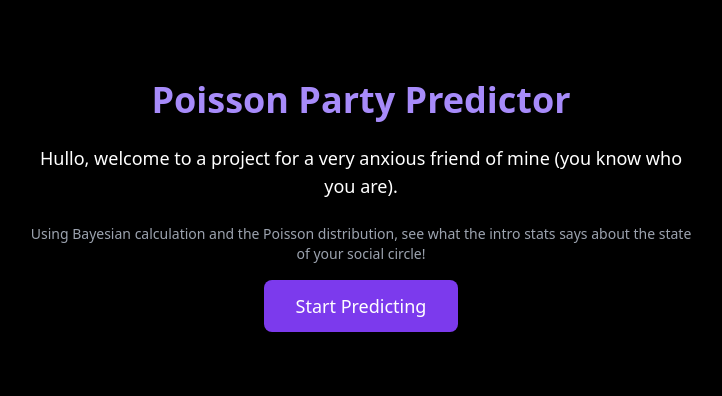
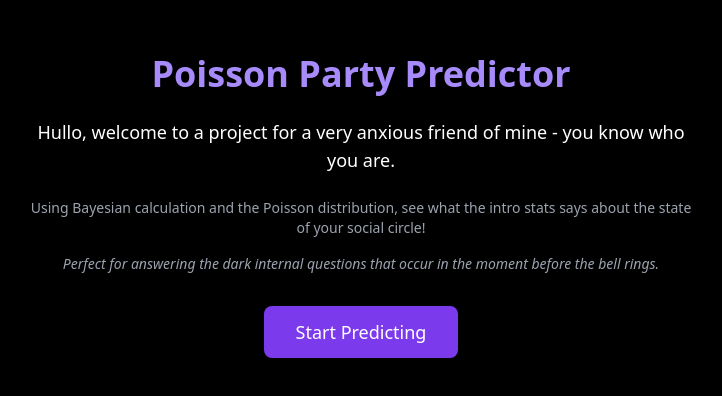
Before and after one commit to osmkhan/poisson-party-predictor, a React (Vite) app: page / in a window 1280 px wide. Shown: the part 194-590 px from the top of the page, without its empty margins (279-1001 px from the left). Built offline with nearby package versions, Linux system fonts and the light colour scheme.

Commit message:
spruce it up

```diff
--- a/src/components/PartyApp.jsx
+++ b/src/components/PartyApp.jsx
@@ -14,11 +14,15 @@ const LandingPage = ({ onEnter, show }) => {
         </h1>
 
         <div className="text-lg mb-6">
-          Hullo, welcome to a project for a very anxious friend of mine (you know who you are).
+          Hullo, welcome to a project for a very anxious friend of mine - you know who you are.
         </div>
 
         <div className="text-gray-400 mb-4 text-sm">
           Using Bayesian calculation and the Poisson distribution, see what the intro stats says about the state of your social circle!
+        </div>
+
+        <div className="text-gray-400 mb-8 text-sm italic">
+          Perfect for answering the dark internal questions that occur in the moment before the bell rings.
         </div>
 
         <button
```
